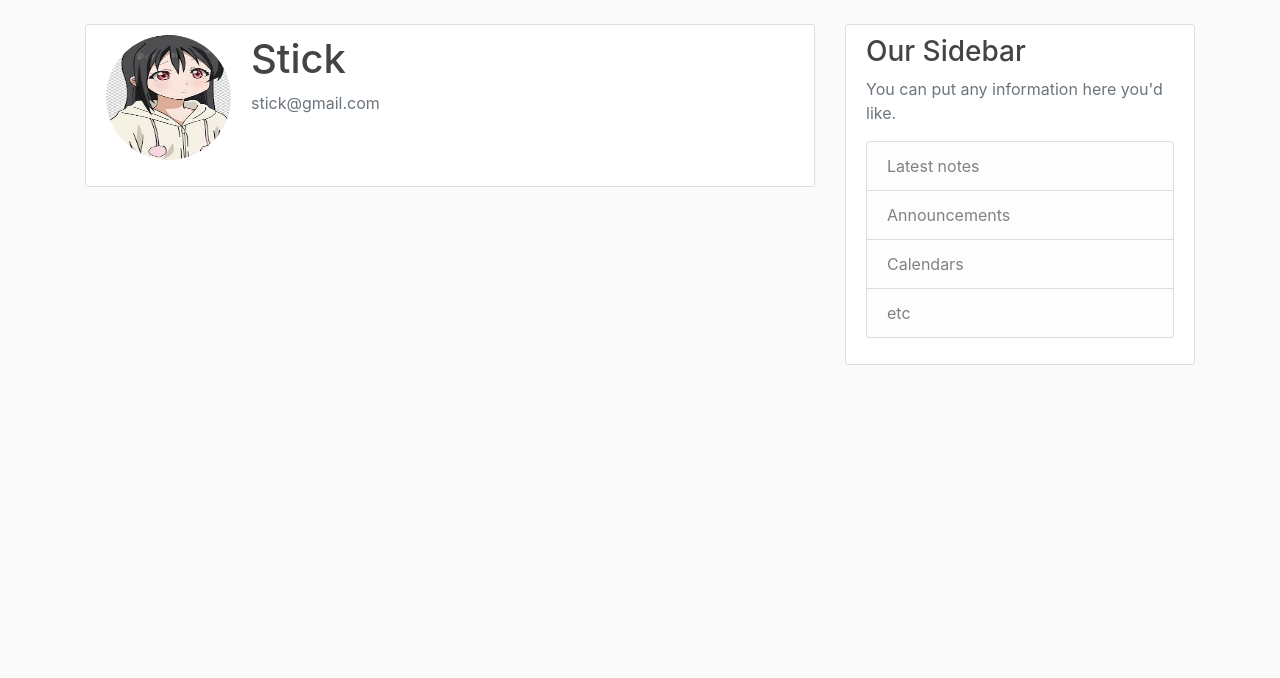
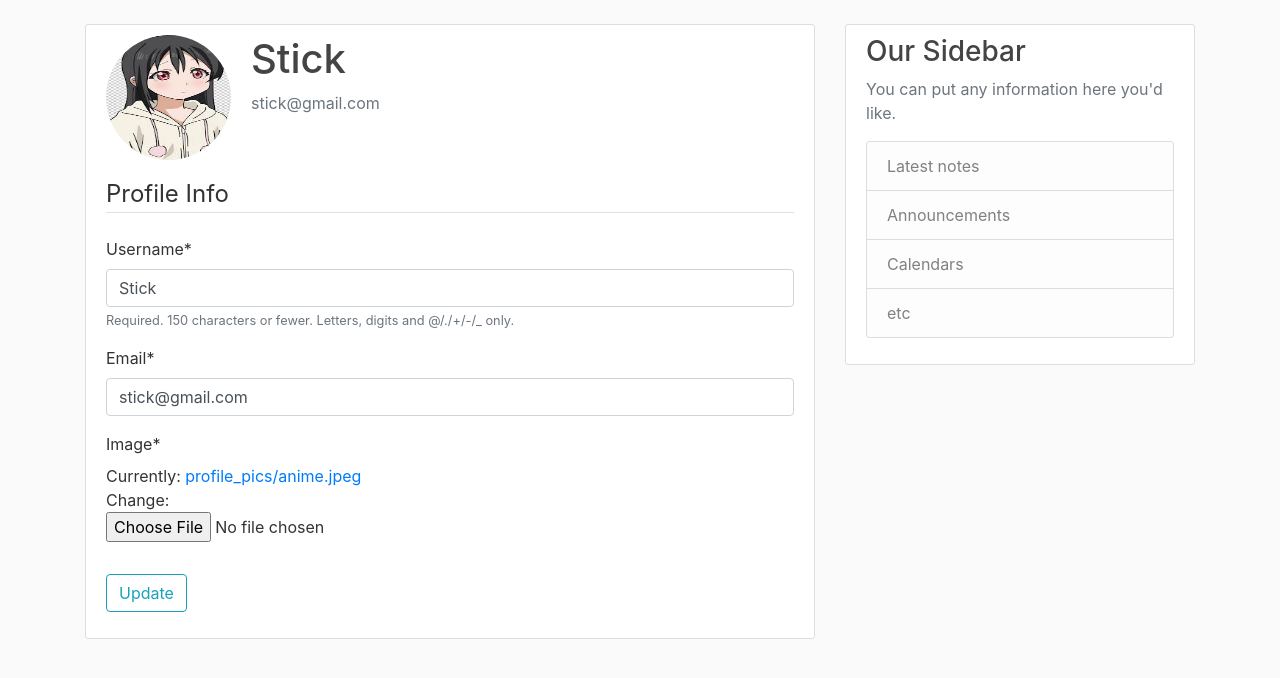
Before and after one commit to Vivvianne/analog-notes, a Django app: page /profile/ in a window 1280 px wide. Shown: the part 56-734 px from the top of the page. Run offline with Django 3.2, Linux system fonts and the light colour scheme; a user stored in the database is signed in; data comes from the database, SQL or seed files in the repository; both versions use the stored data as it was after the commit; some libraries are stand-ins or nearby versions.

Commit message:
added update syntax for the profile component

```diff
--- a/Mynotes/templates/Mynotes/home.html
+++ b/Mynotes/templates/Mynotes/home.html
@@ -11,8 +11,9 @@
               <small class="text-muted">{{ post.date_posted|date:"F d, Y" }}</small>
             </div>
             <div class="article-metadata">
-                <h7>By<a class="mr-2" href="#"> {{ post.author }}</a></h7><br>
-                <h7>Attended by:<a class="mr-2" href="#">{{ post.attendance }}</a></h7>
+              <img class="rounded-circle account-img" src="{{ user.profile.image.url }}">
+              <h7>By<a class="mr-2" href="#"> {{ post.author }}</a></h7><br>
+              <h7>Attended by:<a class="mr-2" href="#">{{ post.attendance }}</a></h7>
             </div>
             <div class="article-metadata">
               <p class="article-content">{{ post.content }}</p>
--- a/Mynotes/urls.py
+++ b/Mynotes/urls.py
@@ -1,7 +1,8 @@
 from django.urls import path
+from .views import PostListView
 from . import views
 
 urlpatterns = [
-    path('', views.home, name='Mynotes-home'),
+    path('', PostListView.as_view(), name='Mynotes-home'),
     path('about/', views.about, name='Mynotes-about'),
 ]
--- a/Mynotes/views.py
+++ b/Mynotes/views.py
@@ -1,4 +1,5 @@
 from django.shortcuts import render
+from django.views.generic import ListView
 from .models import Post
 
 
@@ -8,5 +9,9 @@ def home(request):
     }
     return render(request, 'Mynotes/home.html', context)
 
+
+class PostListView(ListView):
+    model = Post
+
 def about(request):
     return render(request, 'Mynotes/about.html', {'title': 'About'})
--- a/users/forms.py
+++ b/users/forms.py
@@ -1,7 +1,7 @@
 from django import forms
 from django.contrib.auth.models import User
 from django.contrib.auth.forms import UserCreationForm
-
+from .models import Profile
 
 class UserRegisterForm(UserCreationForm):
     email = forms.EmailField()
@@ -9,3 +9,17 @@ class UserRegisterForm(UserCreationForm):
     class Meta:
         model = User
         fields = ['username', 'email', 'password1', 'password2']
+
+
+class UserUpdateForm(forms.ModelForm):
+    email = forms.EmailField()
+
+    class Meta:
+        model = User
+        fields = ['username', 'email']
+
+
+class ProfileUpdateForm(forms.ModelForm):
+    class Meta:
+        model = Profile
+        fields = ['image']
--- a/users/models.py
+++ b/users/models.py
@@ -1,5 +1,6 @@
 from django.db import models
 from django.contrib.auth.models import User
+from PIL import Image
 
 
 class Profile(models.Model):
@@ -8,3 +9,14 @@ class Profile(models.Model):
 
     def __str__(self):
         return f'{self.user.username} Profile'
+
+
+    def save(self, *args, **kwargs):
+        super().save(*args, **kwargs)
+
+        img = Image.open(self.image.path)
+
+        if img.height > 300 or img.width > 300:
+            output_size = (200, 200)
+            img.thumbnail(output_size)
+            img.save(self.image.path)
--- a/users/templates/users/profile.html
+++ b/users/templates/users/profile.html
@@ -9,6 +9,16 @@
           <p class="text-secondary">{{ user.email }}</p>
         </div>
       </div>
-      <!-- FORM HERE -->
+      <form method="POST" enctype="multipart/form-data">
+          {% csrf_token %}
+          <fieldset class="form-group">
+              <legend class="border-bottom mb-4">Profile Info</legend>
+              {{ u_form|crispy }}
+              {{ p_form|crispy }}
+          </fieldset>
+          <div class="form-group">
+              <button class="btn btn-outline-info" type="submit">Update</button>
+          </div>
+      </form>
     </div>
 {% endblock content %}
--- a/users/views.py
+++ b/users/views.py
@@ -1,7 +1,7 @@
 from django.shortcuts import render, redirect
 from django.contrib import messages
 from django.contrib.auth.decorators import login_required
-from .forms import UserRegisterForm
+from .forms import UserRegisterForm, UserUpdateForm, ProfileUpdateForm
 
 
 def register(request):
@@ -19,4 +19,24 @@ def register(request):
 
 @login_required
 def profile(request):
-    return render(request, 'users/profile.html')
+    if request.method == 'POST':
+        u_form = UserUpdateForm(request.POST, instance=request.user)
+        p_form = ProfileUpdateForm(request.POST,
+                                   request.FILES,
+                                   instance=request.user.profile)
+        if u_form.is_valid() and p_form.is_valid():
+            u_form.save()
+            p_form.save()
+            messages.success(request, f'Your account has been updated!')
+            return redirect('profile')
+
+    else:
+        u_form = UserUpdateForm(instance=request.user)
+        p_form = ProfileUpdateForm(instance=request.user.profile)
+
+    context = {
+        'u_form': u_form,
+        'p_form': p_form
+    }
+
+    return render(request, 'users/profile.html', context)
```
Also changed, not shown: db.sqlite3.
